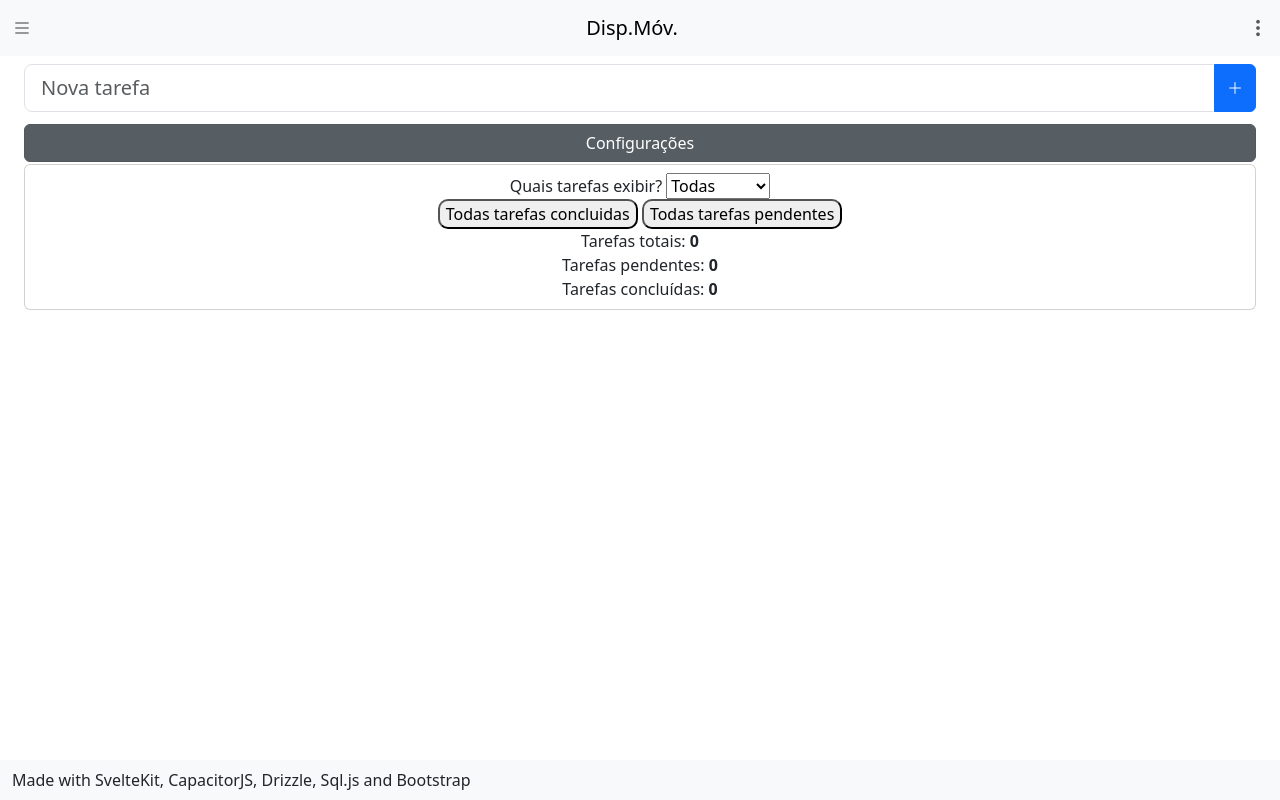
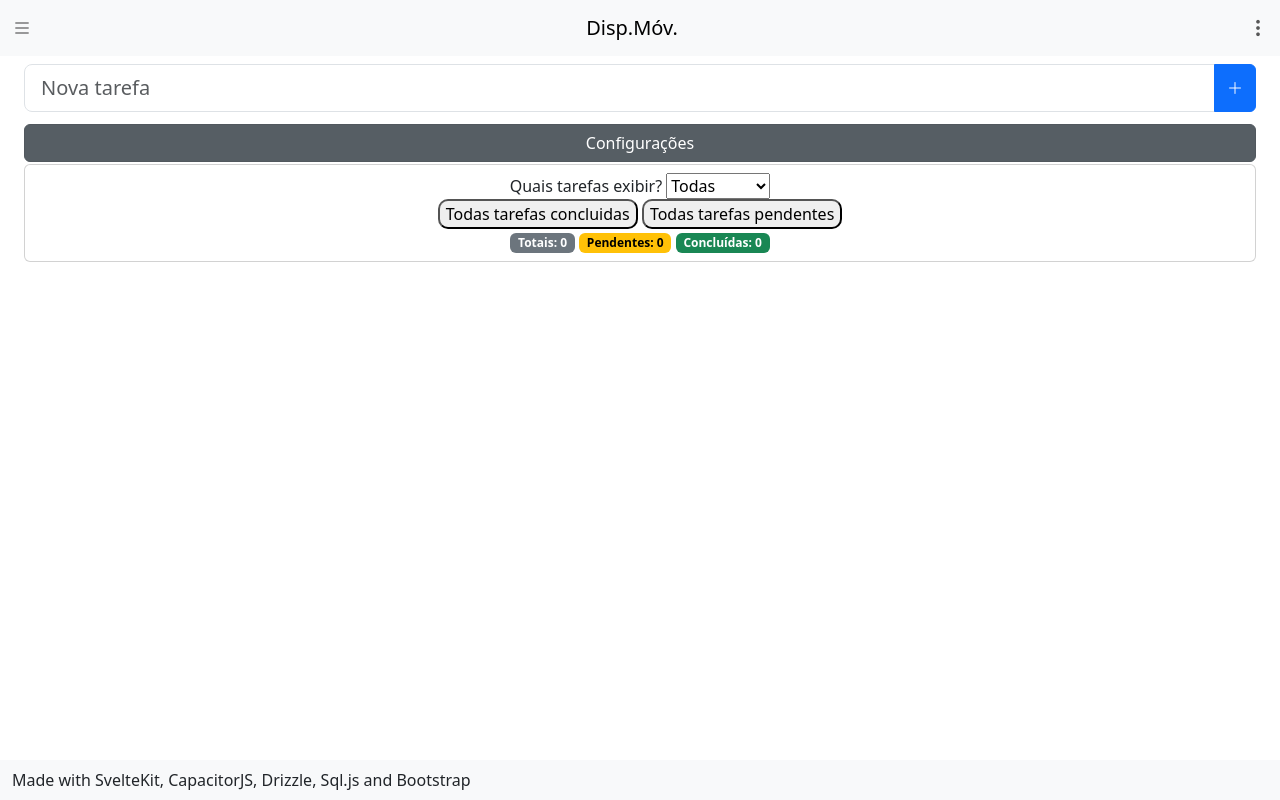
Before and after one commit to arthuraleixovital/meu-projeto-capacitor, a SvelteKit app: page /tarefas in a window 1280 px wide. Both pictures are taken after a click on the button "Configurações". Built offline with nearby package versions, Linux system fonts and the light colour scheme.

Commit message:
TAREFAS: Todas as configurações em um botão só, falta o campo de busca e as animações.

```diff
--- a/src/routes/tarefas/+page.svelte
+++ b/src/routes/tarefas/+page.svelte
@@ -110,12 +110,9 @@
 				<button type="button" onclick={alltasksdone} style="border-radius: 10px;">Todas tarefas concluidas</button>
 				<button type="button" onclick={alltasksundone} style="border-radius: 10px;">Todas tarefas pendentes</button>
 				<br />
-				Tarefas totais: <b>{tarefas.length}</b>
-				<br />
-				Tarefas pendentes: <b>{tarefasPendentes.length}</b>
-				<br />
-				Tarefas concluídas: <b>{tarefasConcluidas.length}</b>
-				<br />
+				<span class="badge text-bg-secondary">Totais: {tarefas.length}</span>
+				<span class="badge text-bg-warning">Pendentes: {tarefasPendentes.length}</span>
+				<span class="badge text-bg-success">Concluídas: {tarefasConcluidas.length}</span>
 			</ul>
 		</div>
 
```
